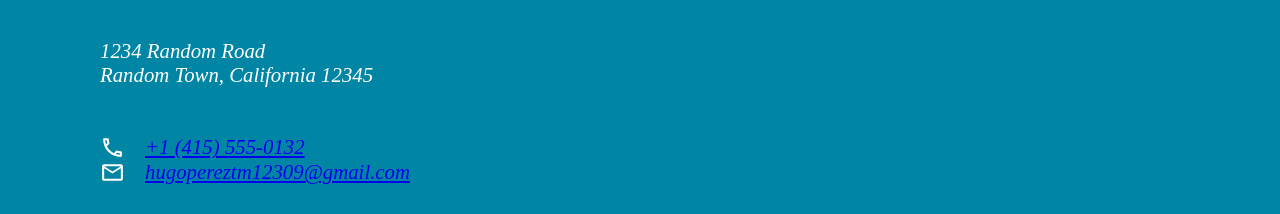
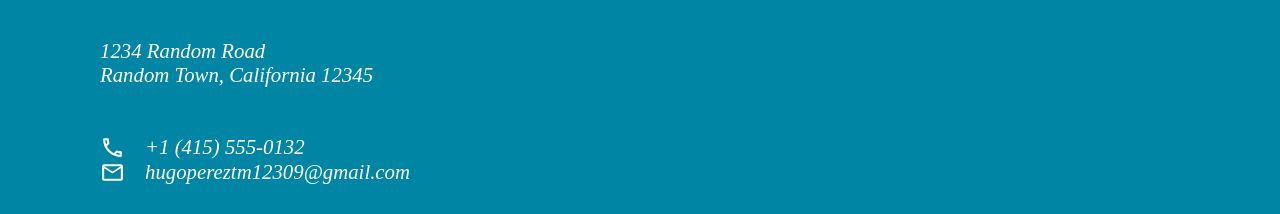
Before and after one commit to HugoTurtle/homepage, a website built with webpack: page src/index.html in a window 1280 px wide. Shown: the part 2620-2834 px from the top of the page. Built offline with nearby package versions, Linux system fonts and the light colour scheme.

Commit message:
Style contact links in footer

```diff
--- a/src/styles.css
+++ b/src/styles.css
@@ -152,4 +152,8 @@ footer {
   svg {
     fill: white;
   }
+  a:link {
+    color: white;
+    text-decoration: none;
+  }
 }
```
